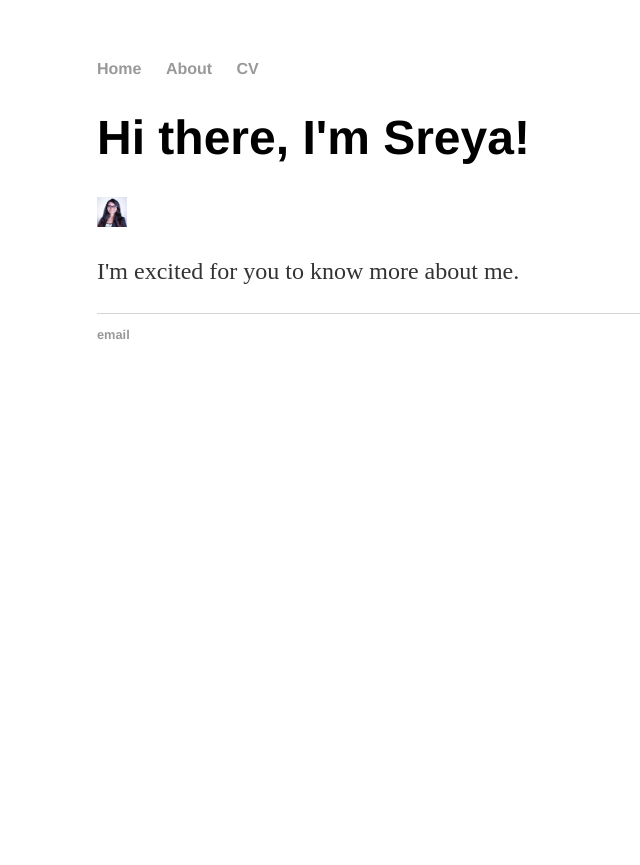
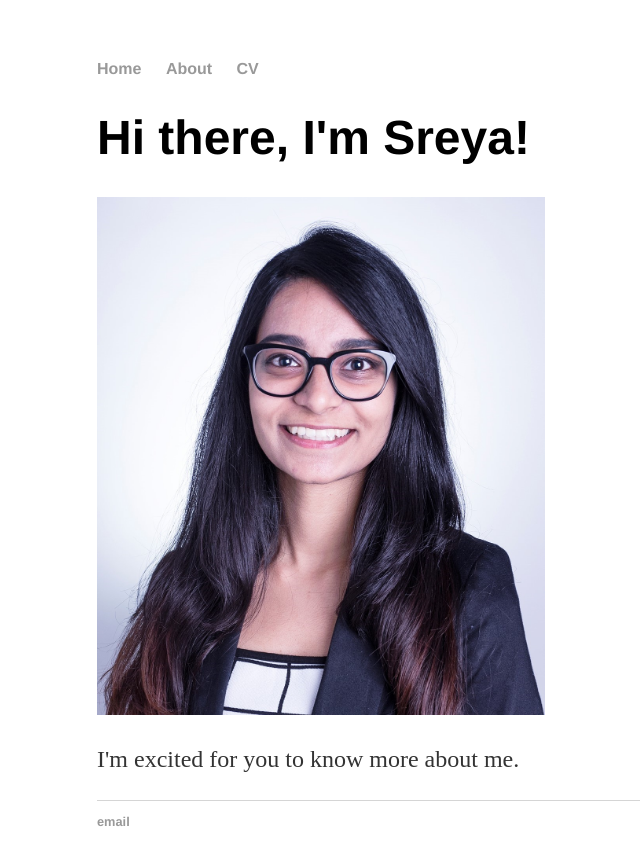
Before and after one commit to sreyadronamraju/sreyadronamraju.github.io, a Jekyll site: the page built from index.html, in a window 1280 px wide. Shown: the top 865 px of the page, without its empty margins (95-735 px from the left). Built offline with Jekyll 4.4.1, drawn with Linux system fonts in a browser that asks for light colours.

Commit message:
Update index.html

```diff
--- a/index.html
+++ b/index.html
@@ -4,6 +4,6 @@ title: Sreya Dronamraju
 ---
 <div class="blurb">
 	<h1>Hi there, I'm Sreya!</h1>
-	<img src="about/KSBSreyaDronamraju_20190823_002.jpg" width=30 height=30>
+	<img src="about/KSBSreyaDronamraju_20190823_002.jpg" width=50% height=50%>
 	<p>I'm excited for you to know more about me.</p>
 </div><!-- /.blurb -->
```
